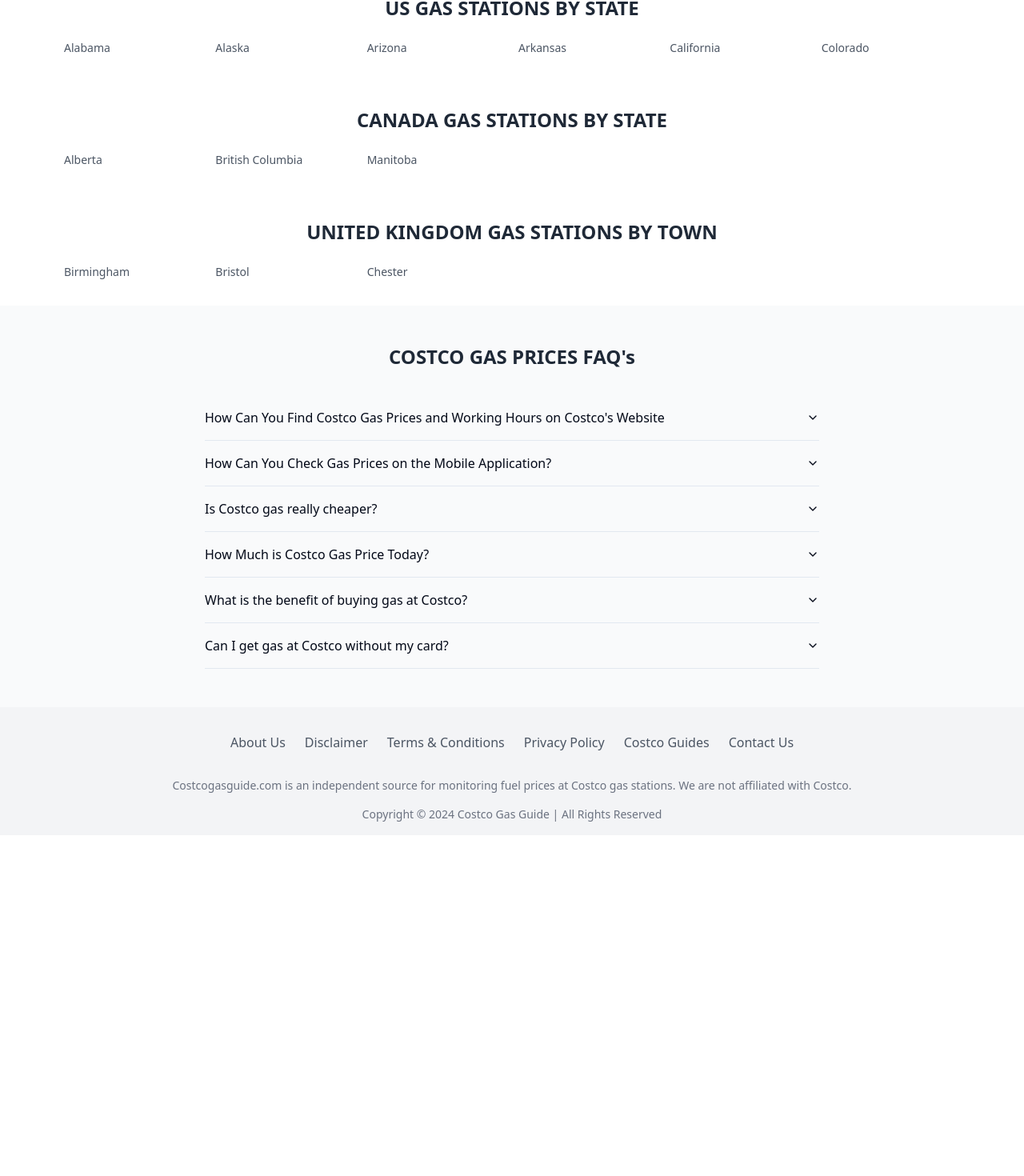
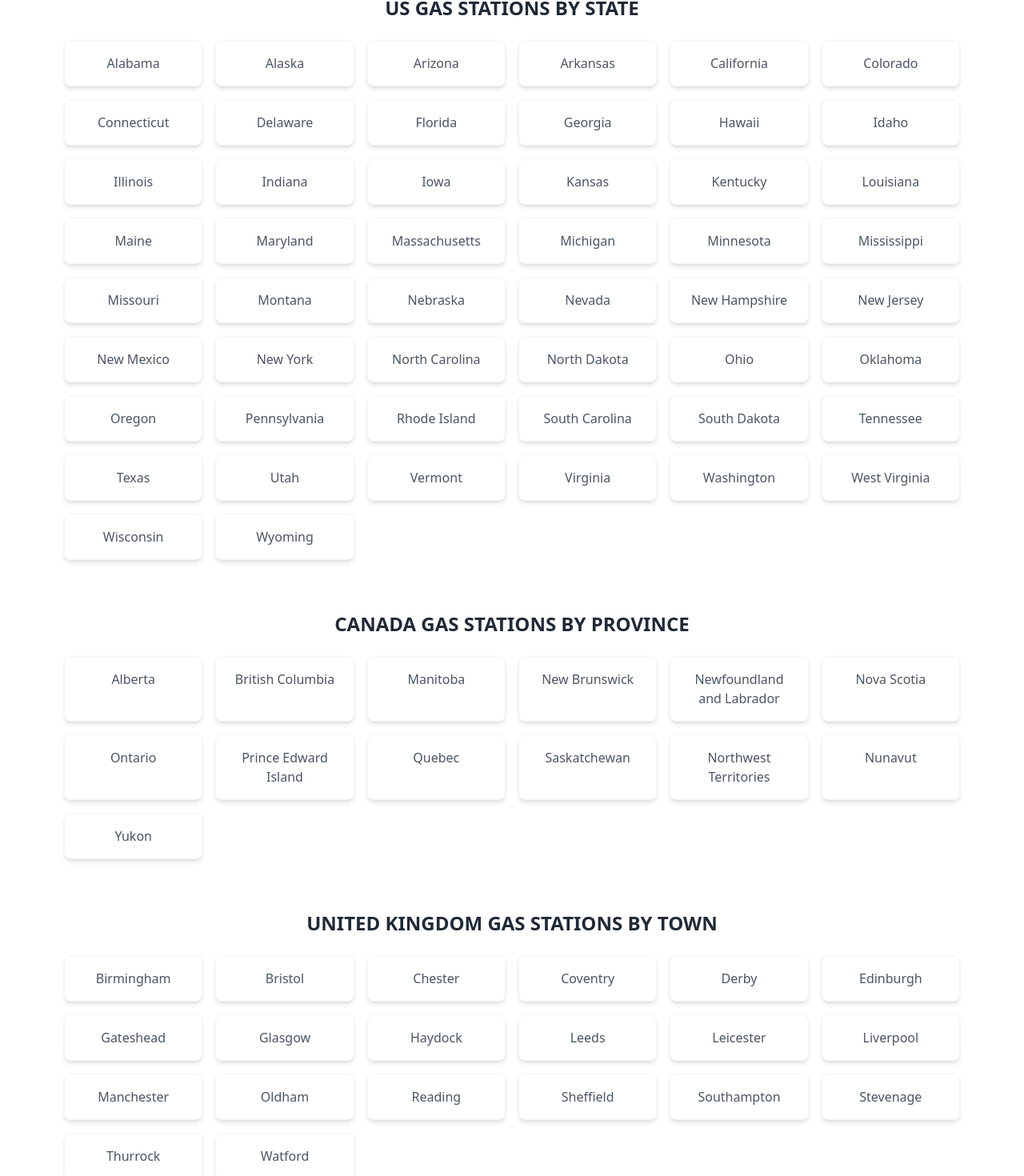
Before and after one commit to rapthar/gas-price-hub, a React (Vite) app: page / in a window 1280 px wide. Shown: the part 452-1922 px from the top of the page at 80% size. Before the commit the page ends 1496 px from the top, so only its background shows below. Built offline with nearby package versions, Linux system fonts and the light colour scheme.

Commit message:
Update location data and styling
Add missing US states and Canadian provinces/territories.  Add UK towns. Improve styling of location cards.

```diff
--- a/src/components/LocationGrid.tsx
+++ b/src/components/LocationGrid.tsx
@@ -15,9 +15,9 @@ const LocationGrid = ({ title, locations }: LocationGridProps) => {
           <Link
             key={location.name}
             to={`/location/${location.name.toLowerCase()}`}
-            className={`text-sm ${
+            className={`p-4 bg-white rounded-lg shadow-md hover:shadow-lg transition-shadow border border-gray-100 text-center ${
               location.active ? "text-costco-red" : "text-gray-600"
-            } hover:text-costco-blue transition-colors`}
+            } hover:text-costco-blue`}
           >
             {location.name}
           </Link>
--- a/src/pages/Index.tsx
+++ b/src/pages/Index.tsx
@@ -8,17 +8,39 @@ import Footer from "@/components/Footer";
 const usStates = [
   { name: "Alabama" }, { name: "Alaska" }, { name: "Arizona" },
   { name: "Arkansas" }, { name: "California" }, { name: "Colorado" },
-  // ... Add all states
+  { name: "Connecticut" }, { name: "Delaware" }, { name: "Florida" },
+  { name: "Georgia" }, { name: "Hawaii" }, { name: "Idaho" },
+  { name: "Illinois" }, { name: "Indiana" }, { name: "Iowa" },
+  { name: "Kansas" }, { name: "Kentucky" }, { name: "Louisiana" },
+  { name: "Maine" }, { name: "Maryland" }, { name: "Massachusetts" },
+  { name: "Michigan" }, { name: "Minnesota" }, { name: "Mississippi" },
+  { name: "Missouri" }, { name: "Montana" }, { name: "Nebraska" },
+  { name: "Nevada" }, { name: "New Hampshire" }, { name: "New Jersey" },
+  { name: "New Mexico" }, { name: "New York" }, { name: "North Carolina" },
+  { name: "North Dakota" }, { name: "Ohio" }, { name: "Oklahoma" },
+  { name: "Oregon" }, { name: "Pennsylvania" }, { name: "Rhode Island" },
+  { name: "South Carolina" }, { name: "South Dakota" }, { name: "Tennessee" },
+  { name: "Texas" }, { name: "Utah" }, { name: "Vermont" },
+  { name: "Virginia" }, { name: "Washington" }, { name: "West Virginia" },
+  { name: "Wisconsin" }, { name: "Wyoming" }
 ];
 
 const canadaProvinces = [
   { name: "Alberta" }, { name: "British Columbia" }, { name: "Manitoba" },
-  // ... Add all provinces
+  { name: "New Brunswick" }, { name: "Newfoundland and Labrador" },
+  { name: "Nova Scotia" }, { name: "Ontario" }, { name: "Prince Edward Island" },
+  { name: "Quebec" }, { name: "Saskatchewan" },
+  { name: "Northwest Territories" }, { name: "Nunavut" }, { name: "Yukon" }
 ];
 
 const ukCities = [
   { name: "Birmingham" }, { name: "Bristol" }, { name: "Chester" },
-  // ... Add all cities
+  { name: "Coventry" }, { name: "Derby" }, { name: "Edinburgh" },
+  { name: "Gateshead" }, { name: "Glasgow" }, { name: "Haydock" },
+  { name: "Leeds" }, { name: "Leicester" }, { name: "Liverpool" },
+  { name: "Manchester" }, { name: "Oldham" }, { name: "Reading" },
+  { name: "Sheffield" }, { name: "Southampton" }, { name: "Stevenage" },
+  { name: "Thurrock" }, { name: "Watford" }
 ];
 
 const Index = () => {
@@ -32,7 +54,7 @@ const Index = () => {
           locations={usStates}
         />
         <LocationGrid
-          title="CANADA GAS STATIONS BY STATE"
+          title="CANADA GAS STATIONS BY PROVINCE"
           locations={canadaProvinces}
         />
         <LocationGrid
```
